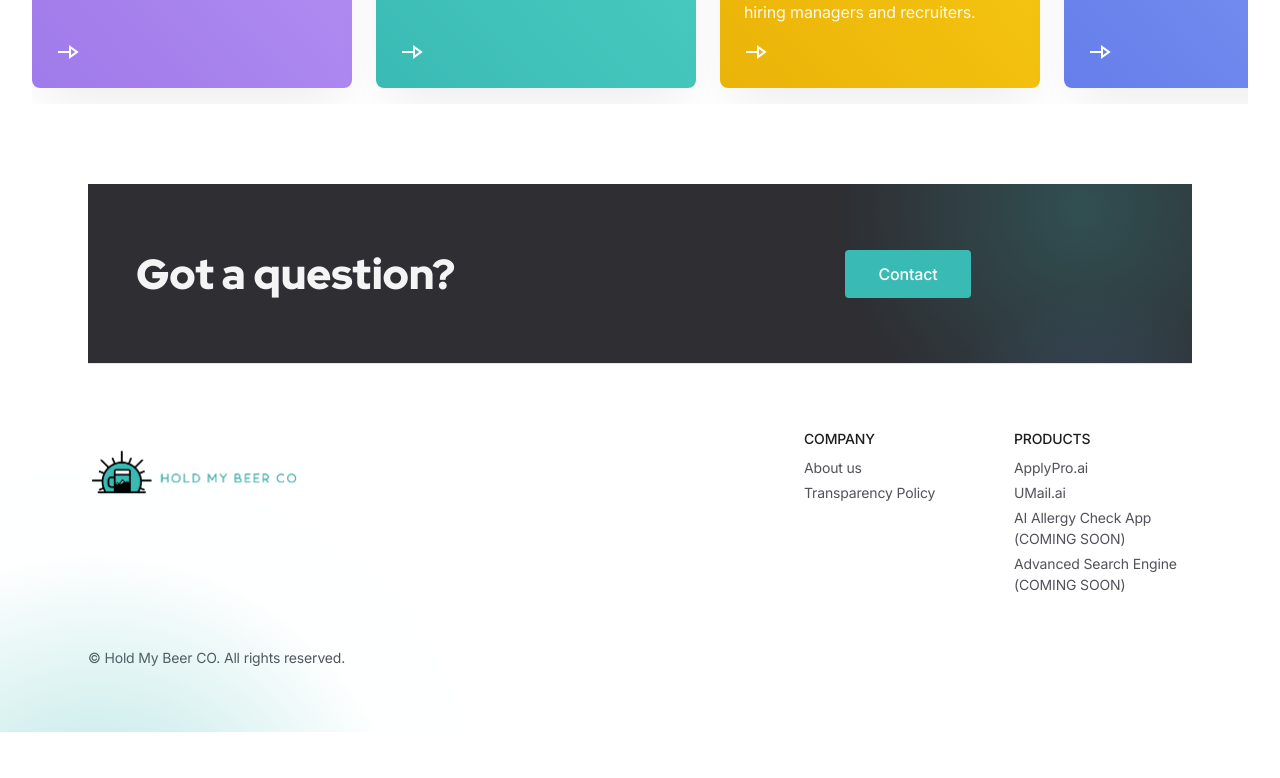
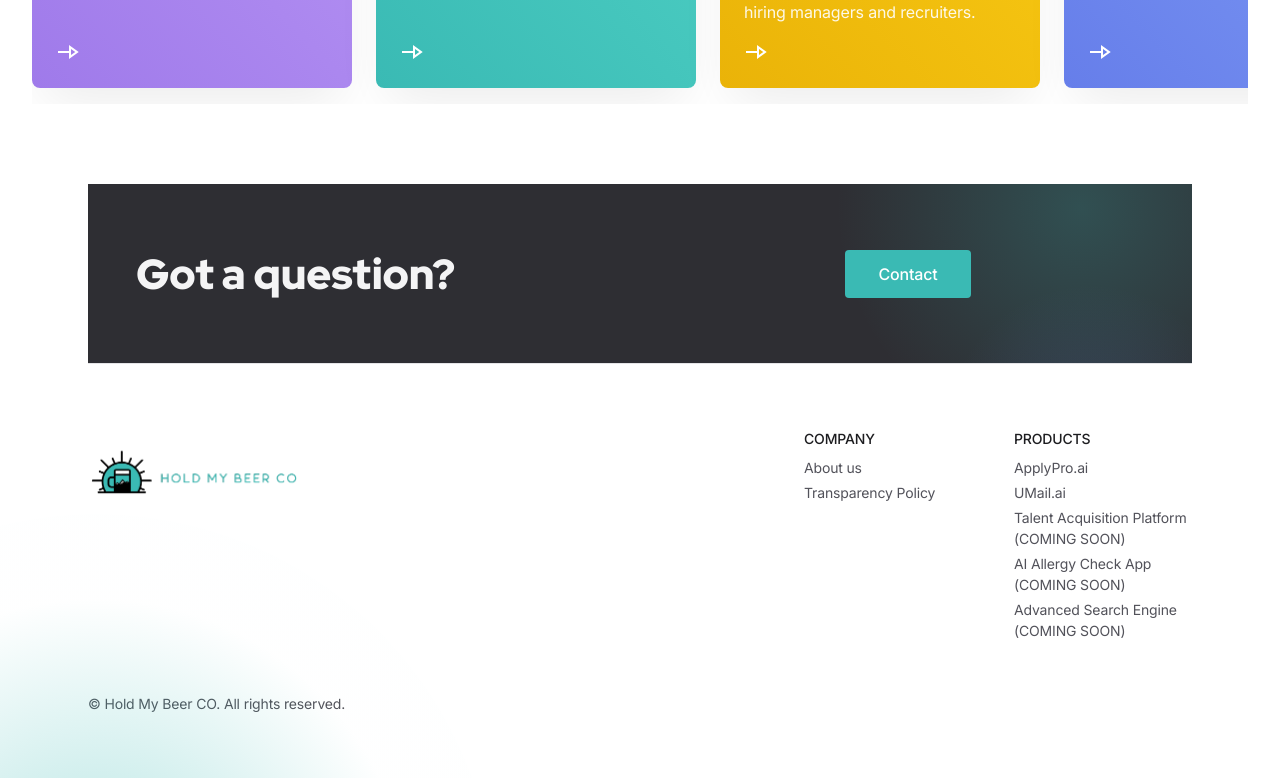
Before and after one commit to shanemiller500/HoldMyBeer, a Next.js app: page / in a window 1280 px wide. Shown: the part 2105-2883 px from the top of the page. Before the commit the page ends 2837 px from the top, so only its background shows below. Built offline with nearby package versions, Linux system fonts and the light colour scheme.

Commit message:
footer update

```diff
--- a/components/ui/footer.tsx
+++ b/components/ui/footer.tsx
@@ -127,6 +127,11 @@ export default function Footer() {
                   </li>
                   <li className="mb-1">
                     <a className="text-gray-600 dark:text-gray-400 hover:underline transition duration-150 ease-in-out" href="#0">
+                    Talent Acquisition Platform (COMING SOON)
+                    </a>
+                  </li>
+                  <li className="mb-1">
+                    <a className="text-gray-600 dark:text-gray-400 hover:underline transition duration-150 ease-in-out" href="#0">
                     AI Allergy Check App (COMING SOON)
                     </a>
                   </li>
@@ -135,6 +140,7 @@ export default function Footer() {
                      Advanced Search Engine (COMING SOON)
                     </a>
                   </li>
+
                 </ul>
               </div>
             </div>
```
